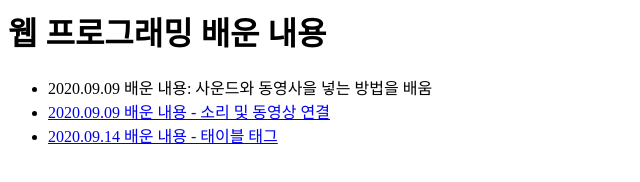
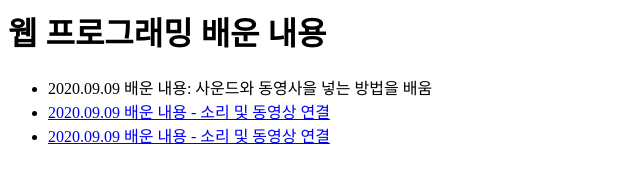
Before and after one commit to yungjin702/web1, a plain HTML site: page index.html in a window 1280 px wide. Shown: the full height of the page, 0-640 px from the left. Drawn offline with Linux system fonts and the light colour scheme.

Commit message:
Update index.html

```diff
--- a/index.html
+++ b/index.html
@@ -9,8 +9,8 @@
 
         <ul>
             <li> 2020.09.09 배운 내용: 사운드와 동영사을 넣는 방법을 배움 </li>
-            <li> <a href="2407박영진(0909).html" target="_blank">2020.09.09 배운 내용 - 소리 및 동영상 연결</a> </li>
-            <li> <a href="2407(20200914)_1.html" target="_blank">2020.09.14 배운 내용 - 태이블 태그</a> </li>
+            <li> <a href="2407(0909).html" target="_blank">2020.09.09 배운 내용 - 소리 및 동영상 연결</a> </li>
+            <li> <a href="2407(20200914)_1.html" target="_blank">2020.09.09 배운 내용 - 소리 및 동영상 연결</a> </li>
 
         </ul>
     </body>
```
